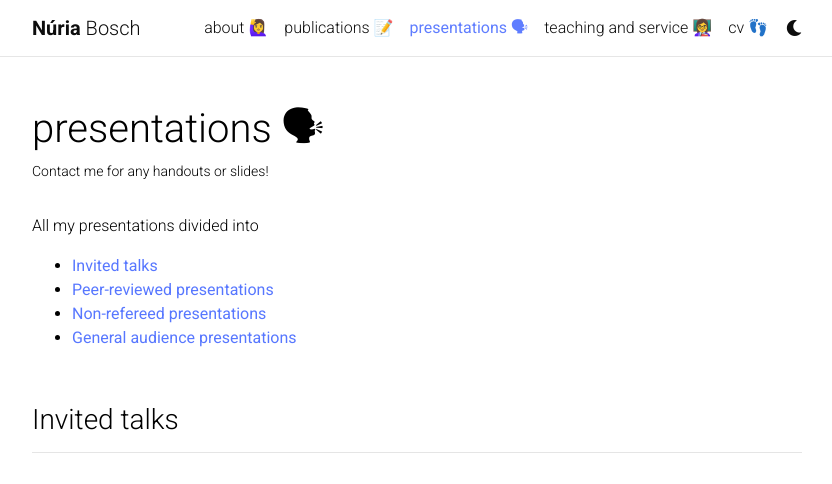
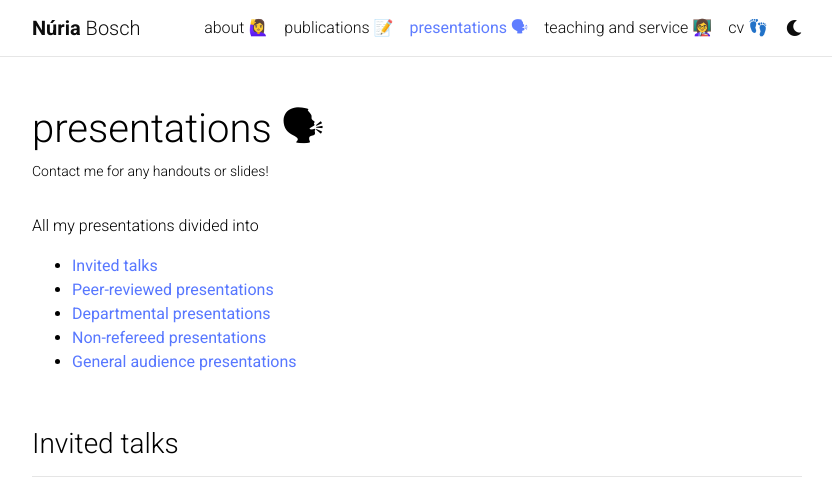
Before and after one commit to nuria-bosch/nuria-bosch.github.io, a Jekyll site: the page built from _pages/talks.md, in a window 1280 px wide and 1400 px high. Shown: the top 484 px of the window, without its empty margins (223-1055 px from the left). Built offline with Jekyll 4.4.1, drawn with Linux system fonts in a browser that asks for light colours; comment, search, counter and statistics services are not loaded; a style sheet for code colours, icons or effects is not loaded; grey boxes are pictures that could not be loaded.

Commit message:
Update talks.md

```diff
--- a/_pages/talks.md
+++ b/_pages/talks.md
@@ -18,6 +18,7 @@
 <ul>
     <li><a href="#invited"><b>Invited talks</b></a></li>
     <li><a href="#peerreviewed"><b>Peer-reviewed presentations</b></a></li>
+    <li><a href="#departmental"><b>Departmental presentations</b></a></li>
     <li><a href="#nonrefereed"><b>Non-refereed presentations</b></a></li>
     <li><a href="#general"><b>General audience presentations</b></a></li>
 </ul>
@@ -35,6 +36,11 @@
 
 {% bibliography -f peerreviewed %}
 
+<a id="nonrefereed"><h3 style="margin-top: 3rem; margin-bottom: 0.3rem;">Departmental</h3></a>
+<hr style="color: var(--global-text-color); height: 1px; margin-bottom: 2rem;">
+
+{% bibliography -f departmental %}
+
 <a id="nonrefereed"><h3 style="margin-top: 3rem; margin-bottom: 0.3rem;">Non-refereed</h3></a>
 <hr style="color: var(--global-text-color); height: 1px; margin-bottom: 2rem;">
 
```
